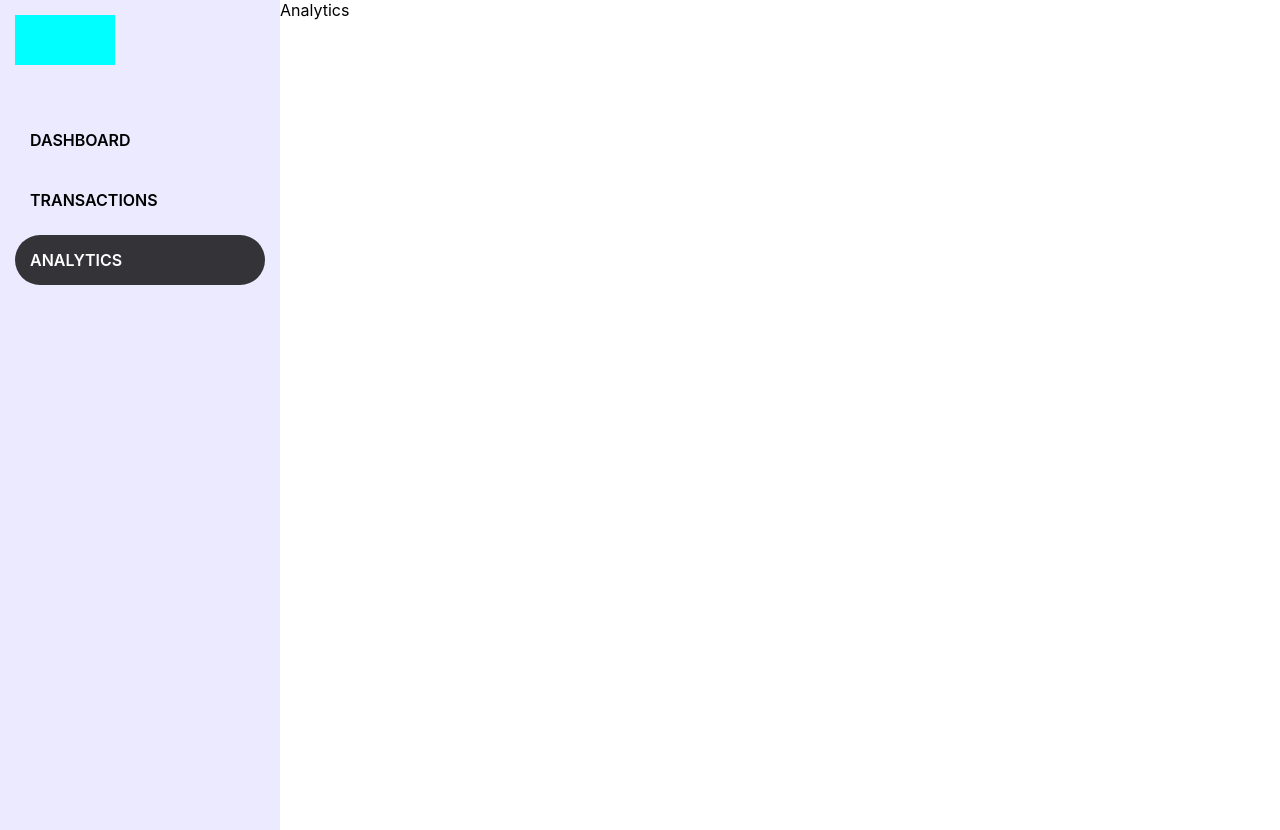
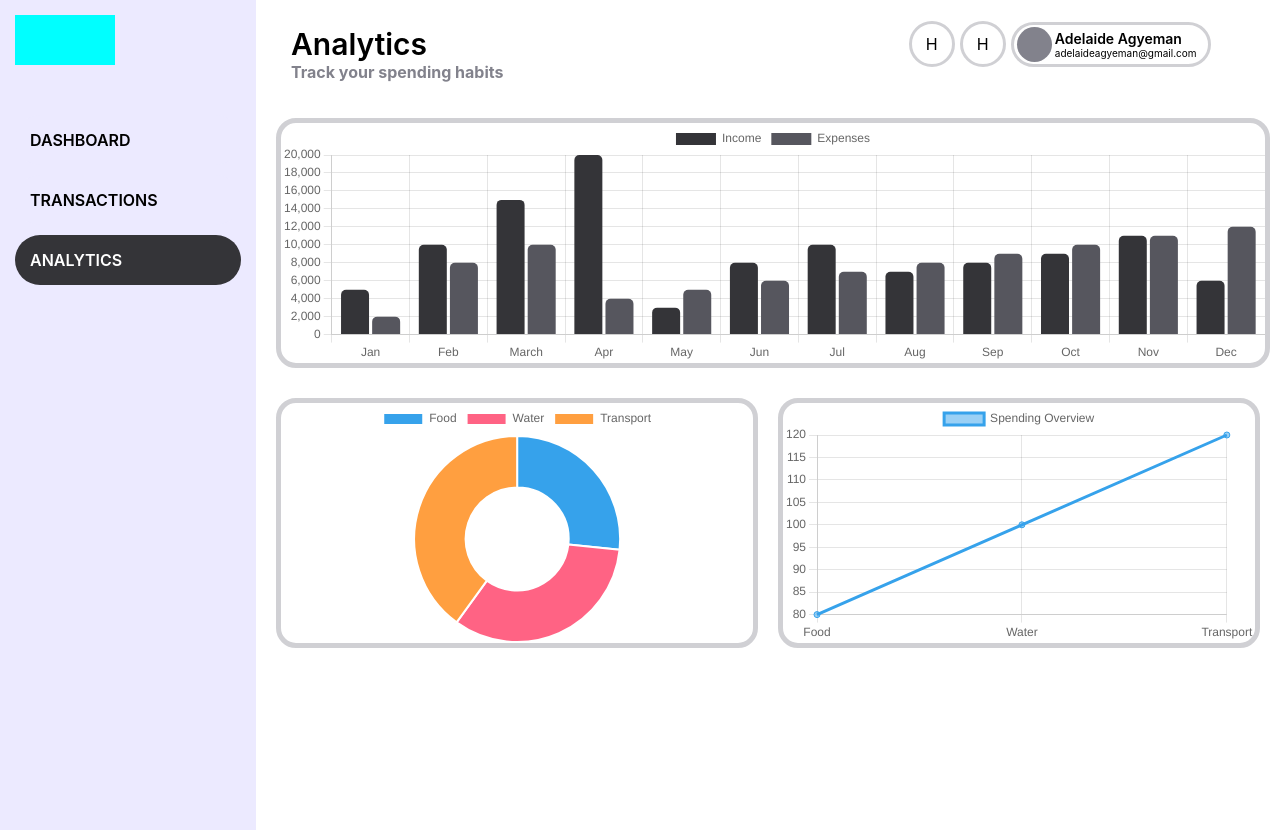
Before and after one commit to itsjasonagyeman/personal_finance_app, a React (Create React App) app: page /analytics in a window 1280 px wide. Built offline with nearby package versions, Linux system fonts and the light colour scheme.

Commit message:
Added Analytics UI

```diff
--- a/src/App.css
+++ b/src/App.css
@@ -19,6 +19,7 @@ a{
 
 .display-page{
     background-color: white;
+    box-sizing: border-box;
     height: 100vh;
     width: 80%;
 }
--- a/src/components/Addnewform.js
+++ b/src/components/Addnewform.js
@@ -20,9 +20,9 @@ export default function Addnewform({setShowForm, addTransactions, setFormData, f
                   date: e.target.value})}
               />
               <input
-                type='text'
+                type='number'
                 placeholder='Amount'
-                value={formData.amount}
+                value={Number(formData.amount)}
                 onChange={(e) => setFormData({
                   ...formData,
                   amount: e.target.value})}
--- /dev/null
+++ b/src/pages/Analytics.css
@@ -0,0 +1,43 @@
+.baseAnalytics{
+    display: flex;
+    flex-direction: column;
+    padding-left: 20px;
+    padding-right: 20px;
+    box-sizing: border-box;
+}
+
+.chart1{
+    margin-top: 30px;
+    height: 240px;
+    width: 100%;
+    border-radius: 20px;
+    border-style: solid;
+    border-width: 5px;
+    border-color: #D0D0D4;
+}
+
+.bottomCharts{
+    display: flex;
+    flex-direction: row;
+    justify-content: space-between;
+}
+
+.chart2{
+    margin-top: 30px;
+    height: 240px;
+    width: 48%;
+    border-radius: 20px;
+    border-style: solid;
+    border-width: 5px;
+    border-color: #D0D0D4;
+}
+
+.chart3{
+    margin-top: 30px;
+    height: 240px;
+    width: 48%;
+    border-radius: 20px;
+    border-style: solid;
+    border-width: 5px;
+    border-color: #D0D0D4;
+}
--- a/src/pages/Analytics.js
+++ b/src/pages/Analytics.js
@@ -1,7 +1,63 @@
 import React from 'react'
+import './Analytics.css'
+import Navbar from '../components/Navbar'
+import { Bar, Doughnut, Line } from 'react-chartjs-2'
 
 export default function Analytics() {
   return (
-    <div>Analytics</div>
+    <div className='baseAnalytics'>
+      <Navbar titlename='Analytics' titlemessage='Track your spending habits'/>
+      <div className='chart1'>
+          <Bar
+            data={{
+                labels:['Jan', 'Feb', 'March', 'Apr' ,'May', 'Jun', 'Jul', 'Aug', 'Sep', 'Oct', 'Nov', 'Dec'],
+                datasets:[
+                    {
+                        label: 'Income',
+                        data: [5000, 10000, 15000, 20000, 3000, 8000, 10000, 7000, 8000, 9000, 11000, 6000],
+                        borderRadius: 5,
+                        backgroundColor: '#343438'
+                    },
+                    {
+                        label: 'Expenses',
+                        data: [2000, 8000, 10000, 4000, 5000, 6000, 7000, 8000, 9000, 10000, 11000, 12000],
+                        borderRadius: 5,
+                        backgroundColor: '#56565E'
+                    },
+                ]
+            }}
+          />
+      </div>
+      <div className='bottomCharts'>
+        <div className='chart2'>
+          <Doughnut
+            data={{
+              labels:['Food', 'Water', 'Transport'],
+              datasets:[
+                {
+                  label: 'Spending Overview',
+                  data:[80, 100, 120]
+                }
+
+              ]
+            }}
+          />
+        </div>
+        <div className='chart3'>
+          <Line
+            data={{
+              labels:['Food', 'Water', 'Transport'],
+              datasets:[
+                {
+                  label: 'Spending Overview',
+                  data:[80, 100, 120]
+                }
+
+              ]
+            }}
+          />
+        </div>
+      </div>
+    </div>
   )
 }
```
